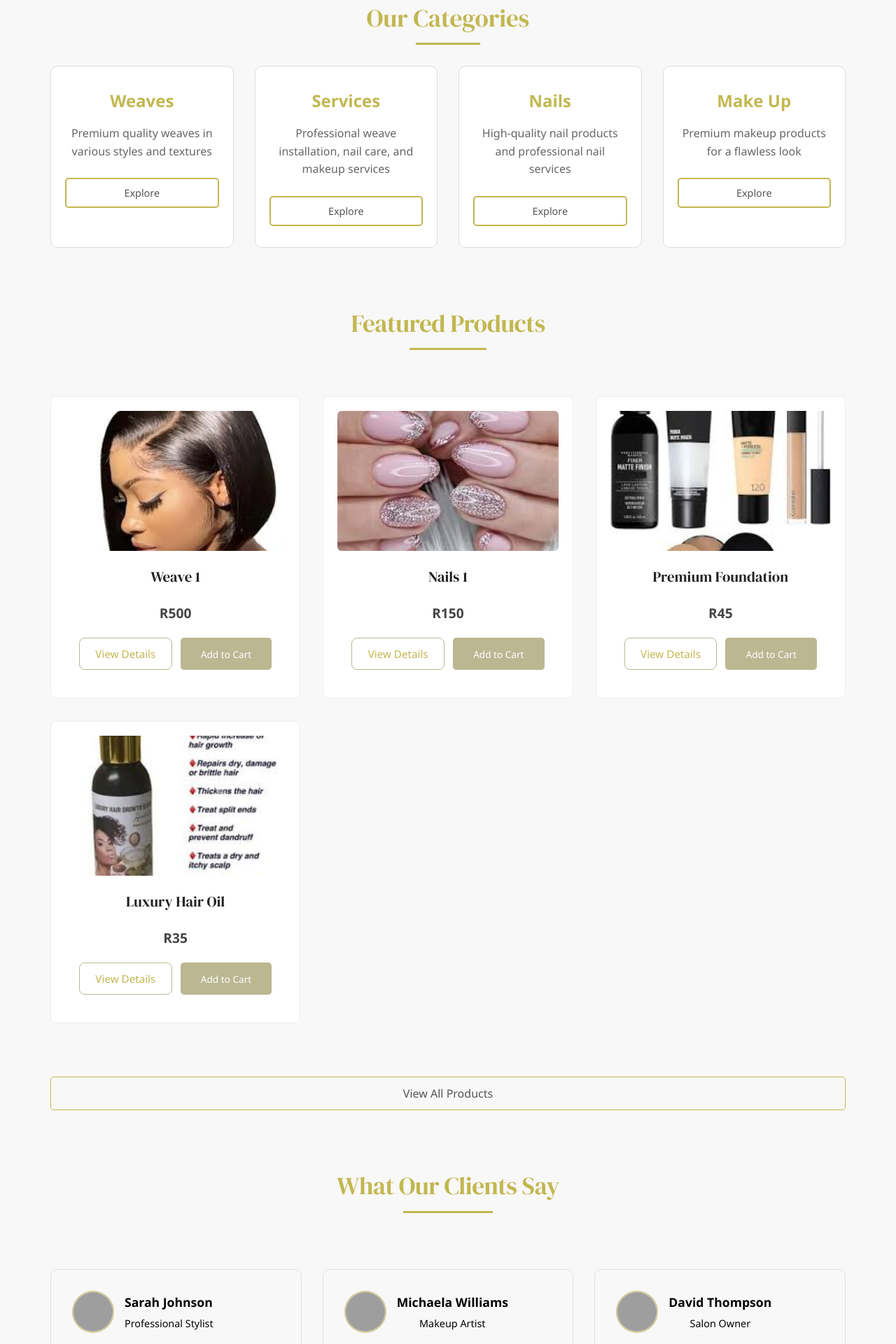
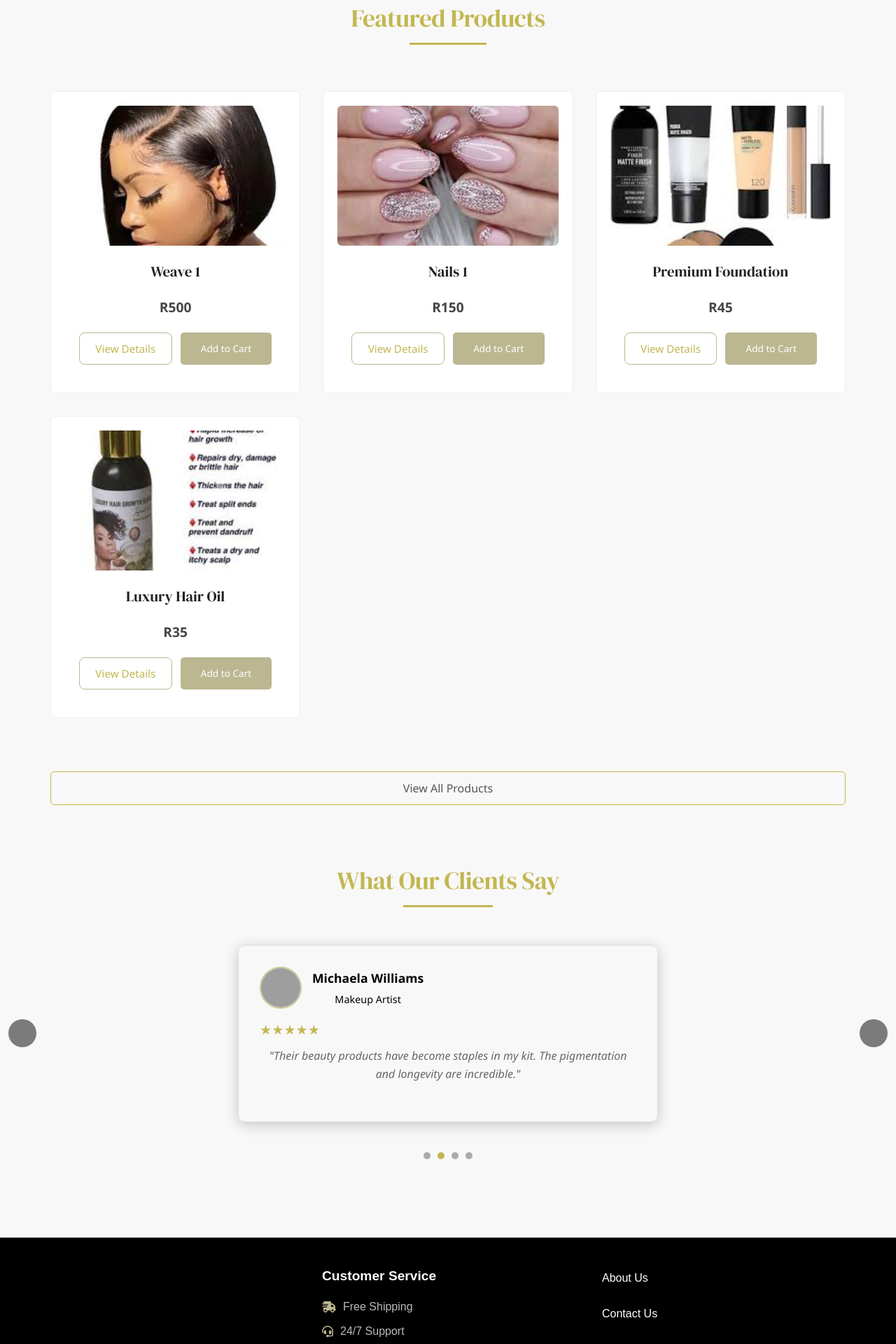
Before and after one commit to TshepoMadira/beauty-website, a React (Vite) app: page / in a window 1280 px wide. Shown: the part 380-2300 px from the top of the page at 70% size. Built offline with nearby package versions, Linux system fonts and the light colour scheme; grey boxes are pictures that could not be loaded.

Commit message:
`Add shadow effect to testimonial card for enhanced visual depth`

```diff
--- a/package.json
+++ b/package.json
@@ -10,11 +10,12 @@
     "preview": "vite preview"
   },
   "dependencies": {
+    "@firebase/firestore": "^4.7.16",
     "@fortawesome/fontawesome-free": "^6.7.2",
     "@reduxjs/toolkit": "^2.8.2",
     "axios": "^1.9.0",
     "emailjs-com": "^3.2.0",
-    "firebase": "^11.6.0",
+    "firebase": "^11.8.1",
     "react": "^19.0.0",
     "react-dom": "^19.0.0",
     "react-icons": "^5.5.0",
--- a/src/components/ProductList.jsx
+++ b/src/components/ProductList.jsx
@@ -31,34 +31,7 @@ const ProductList = ({ addToCart }) => {
         </p>
       </div>
 
-      <div className="our-categories">
-        <h2>Our Categories</h2>
-        <div className="category-boxes">
-          <div className="category-box">
-            <h3>Weaves</h3>
-            <p>Premium quality weaves in various styles and textures</p>
-            <button onClick={() => exploreCategory('hair')}>Explore</button>
-          </div>
 
-          <div className="category-box">
-            <h3>Services</h3>
-            <p>Professional weave installation, nail care, and makeup services</p>
-            <button onClick={() => exploreCategory('services')}>Explore</button>
-          </div>
-
-          <div className="category-box">
-            <h3>Nails</h3>
-            <p>High-quality nail products and professional nail services</p>
-            <button onClick={() => exploreCategory('nails')}>Explore</button>
-          </div>
-
-          <div className="category-box">
-            <h3>Make Up</h3>
-            <p>Premium makeup products for a flawless look</p>
-            <button onClick={() => exploreCategory('makeup')}>Explore</button>
-          </div>
-        </div>
-      </div>
 
       <div className="products-section">
         <h2 className="section-header">Featured Products</h2>
--- a/src/components/Testimonials.css
+++ b/src/components/Testimonials.css
@@ -2,13 +2,43 @@
   margin: 80px 0;
   text-align: center;
   color: white;
+  position: relative;
 }
 
-.testimonials-container {
-  display: grid;
-  grid-template-columns: repeat(auto-fit, minmax(280px, 1fr));
-  gap: 30px;
-  margin-top: 50px;
+.section-header {
+  margin-bottom: 40px;
+}
+
+.testimonial-carousel {
+  position: relative;
+  display: flex;
+  align-items: center;
+  justify-content: center;
+  padding: 0 40px;
+  min-height: 300px;
+}
+
+.carousel-arrow {
+  position: absolute;
+  top: 50%;
+  transform: translateY(-50%);
+  background-color: rgba(0, 0, 0, 0.5);
+  border: none;
+  color: white;
+  font-size: 2rem;
+  width: 40px;
+  height: 40px;
+  border-radius: 50%;
+  cursor: pointer;
+  z-index: 2;
+}
+
+.carousel-arrow.left {
+  left: -60px;
+}
+
+.carousel-arrow.right {
+  right: -60px;
 }
 
 .testimonial-card {
@@ -17,22 +47,17 @@
   border-radius: 10px;
   padding: 30px;
   text-align: left;
+  backdrop-filter: blur(5px);
+  max-width: 600px;
   transition: all 0.3s ease;
-  backdrop-filter: blur(5px);
-  display: flex;
-  flex-direction: column;
-}
-
-.testimonial-card:hover {
-  transform: translateY(-5px);
-  background-color: rgba(255, 255, 255, 0.15);
+  box-shadow: 0 4px 20px rgba(0, 0, 0, 0.2);
 }
 
 .testimonial-header {
   display: flex;
   align-items: center;
   margin-bottom: 15px;
-  color: black
+  color: black;
 }
 
 .testimonial-avatar {
@@ -54,7 +79,7 @@
 }
 
 .testimonial-author p {
-  color:black;
+  color: black;
   font-size: 0.9rem;
   margin: 0;
 }
@@ -68,5 +93,25 @@
 .testimonial-comment {
   font-style: italic;
   line-height: 1.6;
-  margin-top: auto;
 }
+
+/* Dots indicator */
+.carousel-dots {
+  margin-top: 20px;
+  display: flex;
+  justify-content: center;
+  gap: 10px;
+}
+
+.dot {
+  width: 10px;
+  height: 10px;
+  background-color: #aaa;
+  border-radius: 50%;
+  cursor: pointer;
+  transition: background-color 0.3s;
+}
+
+.dot.active {
+  background-color: #c2b751;
+}
--- a/src/components/Testimonials.jsx
+++ b/src/components/Testimonials.jsx
@@ -1,4 +1,4 @@
-import React from 'react';
+import React, { useState, useEffect } from 'react';
 import './Testimonials.css';
 
 const testimonials = [
@@ -37,33 +37,75 @@ const testimonials = [
 ];
 
 const Testimonials = () => {
+  const [index, setIndex] = useState(0);
+  const [isHovered, setIsHovered] = useState(false);
+
+  // Auto slide
+  useEffect(() => {
+    if (isHovered) return;
+
+    const interval = setInterval(() => {
+      setIndex((prev) => (prev + 1) % testimonials.length);
+    }, 4000); // Change testimonial every 4 seconds
+
+    return () => clearInterval(interval);
+  }, [isHovered]);
+
+  const next = () => {
+    setIndex((prev) => (prev + 1) % testimonials.length);
+  };
+
+  const prev = () => {
+    setIndex((prev) => (prev - 1 + testimonials.length) % testimonials.length);
+  };
+
+  const current = testimonials[index];
+
   return (
-    <div className="testimonials-section">
+    <div
+      className="testimonials-section"
+      onMouseEnter={() => setIsHovered(true)}
+      onMouseLeave={() => setIsHovered(false)}
+    >
       <h2 className="section-header">What Our Clients Say</h2>
-      <div className="testimonials-container">
-        {testimonials.map(testimonial => (
-          <div key={testimonial.id} className="testimonial-card">
+
+      <div className="testimonial-carousel">
+        <button className="carousel-arrow left" onClick={prev}></button>
+
+        <div className="testimonial-card">
           <div className="testimonial-header">
             <img
-                src={testimonial.avatar}
-                alt={testimonial.name}
+              src={current.avatar}
+              alt={current.name}
               className="testimonial-avatar"
               onError={(e) => {
-                  e.target.src = 'https://via.placeholder.com/100'; // Fallback image
+                e.target.src = 'https://via.placeholder.com/100';  // Fallback image
               }}
             />
             <div className="testimonial-author">
-                <h4>{testimonial.name}</h4>
-                <p>{testimonial.role}</p>
+              <h4>{current.name}</h4>
+              <p>{current.role}</p>
             </div>
           </div>
           <div className="testimonial-rating">
-              {[...Array(testimonial.rating)].map((_, i) => (
+            {[...Array(current.rating)].map((_, i) => (
               <span key={i} className="star">★</span>
             ))}
           </div>
-            <p className="testimonial-comment">"{testimonial.comment}"</p>
+          <p className="testimonial-comment">"{current.comment}"</p>
         </div>
+
+        <button className="carousel-arrow right" onClick={next}></button>
+      </div>
+
+      {/* Optional Dots Indicator */}
+      <div className="carousel-dots">
+        {testimonials.map((_, idx) => (
+          <span
+            key={idx}
+            className={`dot ${idx === index ? 'active' : ''}`}
+            onClick={() => setIndex(idx)}
+          ></span>
         ))}
       </div>
     </div>
```
Also changed, not shown: 1 other file (tests, documents, lock files or other folders). Lines whose indentation alone changed are shown as unchanged.
